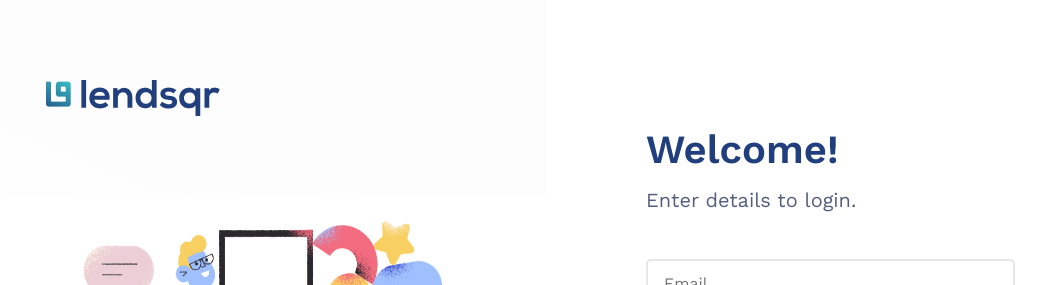
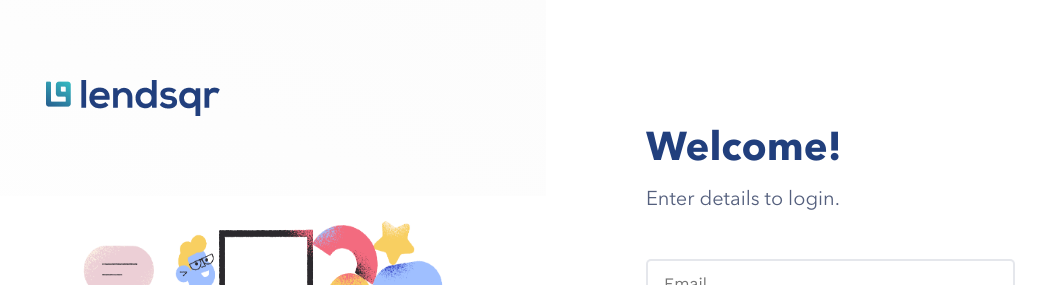
Before and after one commit to Olanrewajuemmanuel/lendsqr-fe-test, a Next.js app: page /login in a window 1280 px wide. Shown: the top 285 px of the page, without its empty margins (66-1112 px from the left). Built offline with nearby package versions, Linux system fonts and the light colour scheme.

Commit message:
chore: clean up codebase

```diff
--- a/src/components/Login/index.tsx
+++ b/src/components/Login/index.tsx
@@ -7,6 +7,7 @@ import Pablo from "@/assets/pablo.png"
 import { useRouter } from 'next/navigation';
 import { useEffect, useState } from "react";
 import { findAll, login } from "@/lib/actions/users";
+import { avenirNext400, avenirNext700 } from "@/app/fonts";
 
 export default function Login() {
     const [email, setEmail] = useState('');
@@ -66,8 +67,8 @@ export default function Login() {
             <main className={styles.main}>
                 {message && <p className={styles.messageLogin}>{message}</p>}
                 <form className={styles.form} onSubmit={handleSubmit}>
-                    <h2 className={styles['text-heading']}>Welcome!</h2>
-                    <p className={styles["welcome-p"]} data-testid="welcomeText">Enter details to login.</p>
+                    <h2 className={`${styles['text-heading']} ${avenirNext700.className}`}>Welcome!</h2>
+                    <p className={`${styles["welcome-p"]} ${avenirNext400.className}`} data-testid="welcomeText">Enter details to login.</p>
                     <div>
                         <input type="email" name="Email" placeholder="Email" id="" onChange={(e) => setEmail(e.target.value)} required />
                     </div>
```
Also changed, not shown: src/components/Tab/styles.module.scss (deleted), 2 other files (tests, documents, lock files or other folders).
